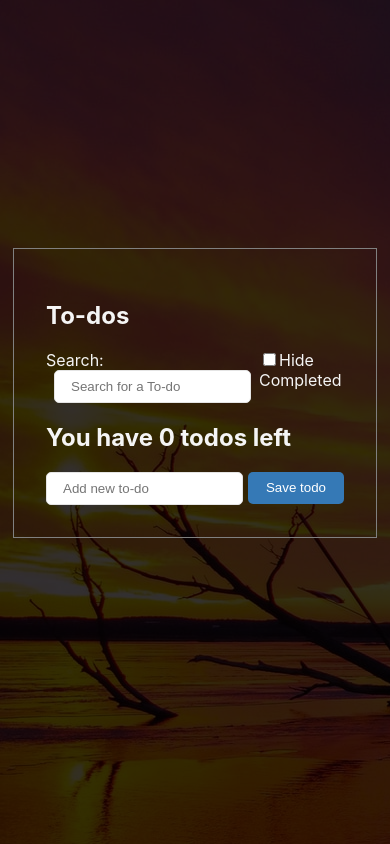
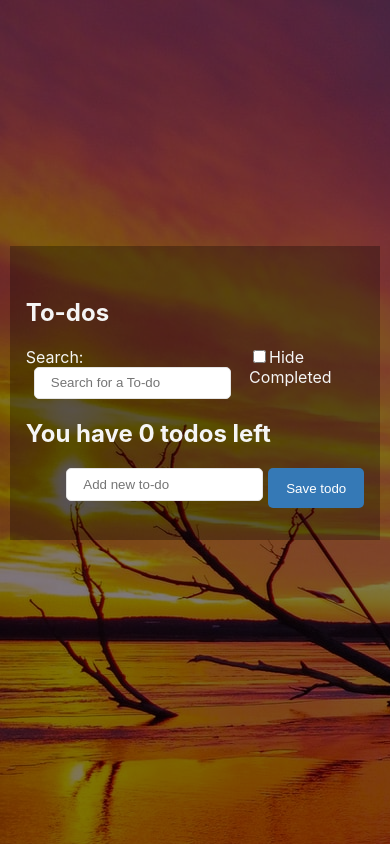
Before and after one commit to onives/Todo-Application, a PHP site: page / in a window 390 px wide. Run offline with PHP 8.4, Linux system fonts and the light colour scheme.

Commit message:
new commit

```diff
--- a/todo.css
+++ b/todo.css
@@ -2,7 +2,7 @@ body{
     margin: 0;
     background-color: black;
     font-family: -apple-system, BlinkMacSystemFont, "Segoe UI", Roboto, "Helvetica Neue", Arial, "Noto Sans", sans-serif, "Apple Color Emoji", "Segoe UI Emoji", "Segoe UI Symbol", "Noto Color Emoji";
-    background-image: linear-gradient(rgba(0, 0, 0, 0.8), rgba(0, 0, 0, 0.8)), url("todo.jpg");
+    background-image: linear-gradient(rgba(0, 0, 0, 0.5), rgba(0, 0, 0, 0.5)), url("todo.jpg");
 }
 #main {
     width: 70%;
@@ -22,8 +22,7 @@ body{
     margin-top: 2rem;
     margin-bottom: 3rem;
     padding: 2rem;
-    background-color: inherit;
-    border: 1px solid gray;
+    background: rgba(0, 0, 0, 0.3);
 }
 .nav{
     display: flex;
@@ -80,6 +79,16 @@ body{
 }
 
 @media only screen and (max-width: 780px){
+    .btn-main{
+        height: 2.5rem;
+    }
+    .container{
+        padding: 2rem 1rem;
+    }
+    #main {
+        width: 95%;
+        margin: auto;
 
+    }
 
 }
```
